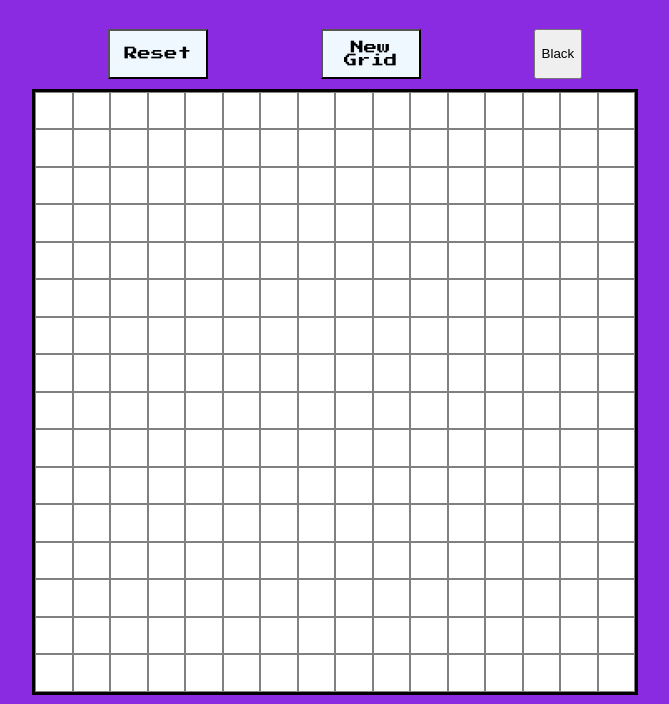
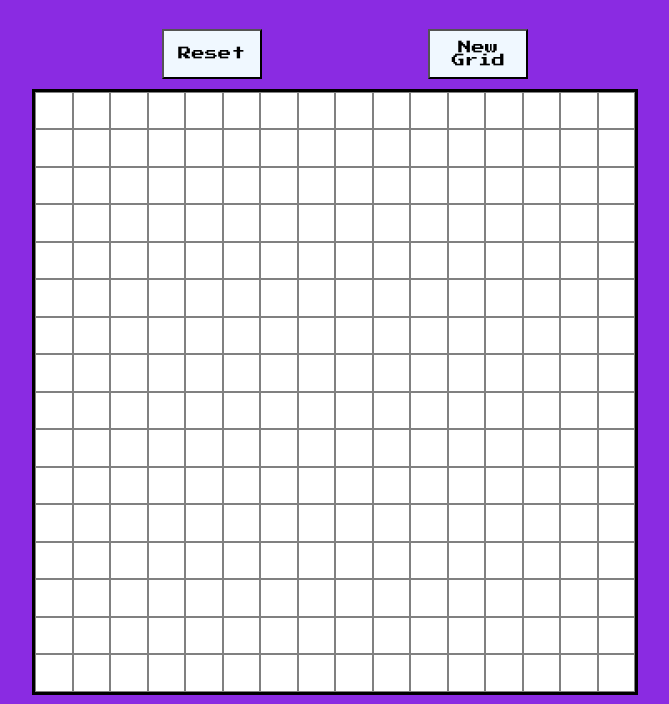
Before and after one commit to holsson95/etch-a-sketch, a plain HTML site: page index.html in a window 1280 px wide. Shown: the part 96-800 px from the top of the page, without its empty margins (305-974 px from the left). Drawn offline with Linux system fonts and the light colour scheme.

Commit message:
removed button

```diff
--- a/index.html
+++ b/index.html
@@ -11,9 +11,6 @@
             <div class = "buttons">
                 <button id="reset">Reset</button>
                 <button id="changeContainer">New Grid</button>
-                <button id="black">Black</button>
-
-
             </div>
 
         </div>
```
